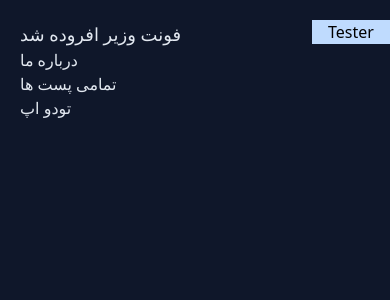
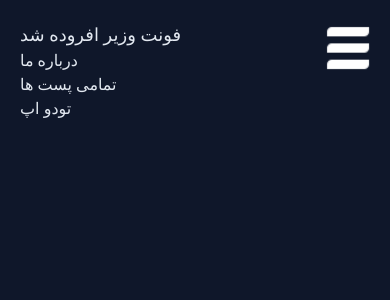
Before and after one commit to meytizn/Nextjs_Application, a Next.js app in the folder next_tutorial/: page / in a window 390 px wide. Shown: the top 300 px of the page. Built offline with nearby package versions, Linux system fonts and the light colour scheme.

Commit message:
nav logo usestate compleyed and advanced

```diff
--- a/next_tutorial/app/myweb/navbar.tsx
+++ b/next_tutorial/app/myweb/navbar.tsx
@@ -3,16 +3,22 @@ import React, { useState } from "react";
 
 function Navbar() {
   const [bottom, setbottom] = useState("-100px");
+
+  const [navlogo,SetNavlogo]=useState('images/bar.png')
+
   const [open, setOpen] = useState(false);
+
 
   const handleClick = () => {
     setOpen(!open);
     if (!open) {
       setbottom("0px");
-      console.log(open)
+      SetNavlogo('images/close.png')
+      //console.log(open)
     } else {
       setbottom("-100px");
-      console.log(open)
+      SetNavlogo('images/bar.png')
+      //console.log(open)
     }
   };
 
@@ -38,10 +44,10 @@ function Navbar() {
 
 <div
         // style={{ bottom: `${bottom}` }}
-        className="w-[20%] float-right text-center bg-blue-200 text-black my-[0px] transition-all delay-[5ms] fixed right-0 md:hidden "
+        className="w-[70px] float-right text-center text-black my-[0px] transition-all delay-[5ms] fixed right-0 md:hidden "
         onClick={handleClick}
       >
-        Tester
+        <img className="w-[80%]" src={`${navlogo}`}/>
       </div>
 
 
```
Also changed, not shown: next_tutorial/app/myweb/images/bar.png (added), next_tutorial/app/myweb/images/close.png (added).
